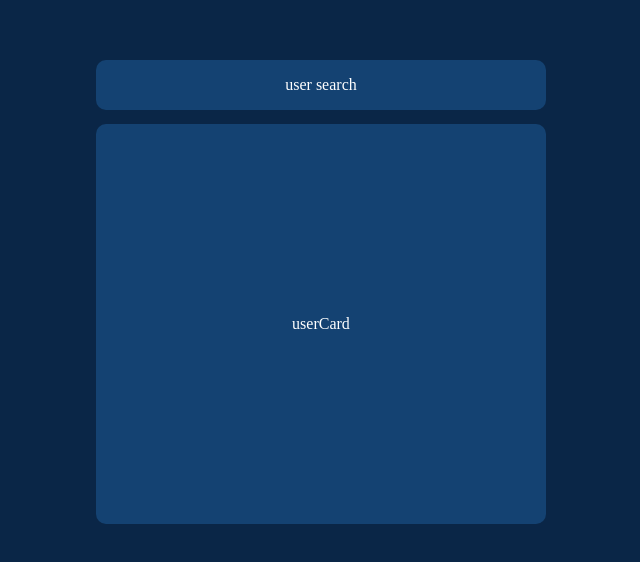
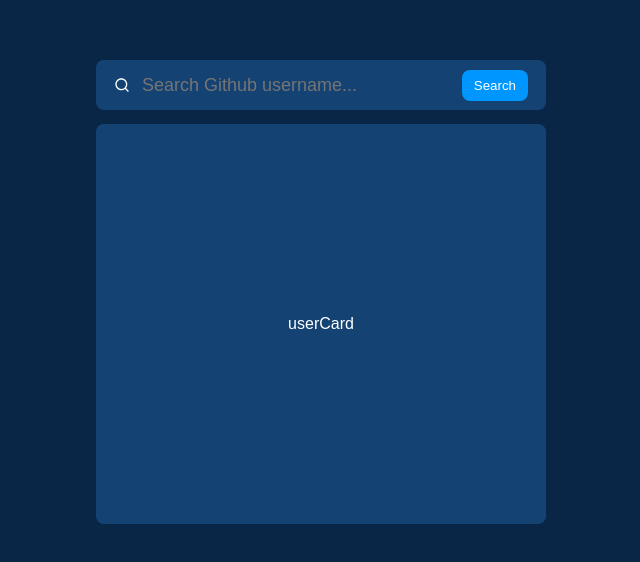
Before and after one commit to 2201monesh/github-user-search, a React (Create React App) app: page / in a window 1280 px wide. Shown: the part 108-670 px from the top of the page, without its empty margins (319-959 px from the left). Built offline with nearby package versions, Linux system fonts and the light colour scheme; the HTML template or start-up script is replaced by a standard one.

Commit message:
Search Section

```diff
--- a/package.json
+++ b/package.json
@@ -8,6 +8,7 @@
     "@testing-library/user-event": "^13.5.0",
     "react": "^18.2.0",
     "react-dom": "^18.2.0",
+    "react-icons": "^4.11.0",
     "react-scripts": "5.0.1",
     "web-vitals": "^2.1.4"
   },
--- a/src/UserSearch.js
+++ b/src/UserSearch.js
@@ -1,9 +1,15 @@
-import React from 'react'
+import { RiSearchLine } from 'react-icons/ri';
 
 function UserSearch() {
   return (
     <div className='user-search'>
-      user search
+     <div className="user-search-left">
+      <RiSearchLine className='search-icon' />
+      <input type="text" className='search-text' placeholder='Search Github username...' />
+     </div>
+     <div className="user-search-right">
+        <button>Search</button>
+     </div>
     </div>
   )
 }
--- a/src/index.css
+++ b/src/index.css
@@ -2,6 +2,7 @@
   margin: 0;
   padding: 0;
   box-sizing: border-box;
+  font-family: sans-serif;
 }
 
 .main-section{
@@ -19,11 +20,12 @@
   height: 50px;
   color: white;
   background-color: #144272;
-  border-radius: 10px;
+  border-radius: 8px;
   margin-bottom: 14px;
   display: flex;
-  justify-content: center;
+  justify-content: space-between;
   align-items: center;
+  padding: 18px;
 }
 
 .user-card{
@@ -31,8 +33,31 @@
   background-color: #144272;
   height: 400px;
   width: 450px;
-  border-radius: 10px;
+  border-radius: 8px;
   display: flex;
   justify-content: center;
   align-items: center;
 }
+
+.search-text{
+  padding: 4px;
+  outline: none;
+  margin-left: 8px;
+  background-color: transparent;
+  border: transparent;
+  color: white;
+  font-size: large;
+}
+
+.user-search-left{
+  display: flex;
+  align-items: center;
+}
+
+button{
+  padding: 8px 12px;
+  border-radius: 8px;
+  border: none;
+  background-color: #0096FF;
+  color: white;
+}
```
Also changed, not shown: 1 other file (tests, documents, lock files or other folders).
